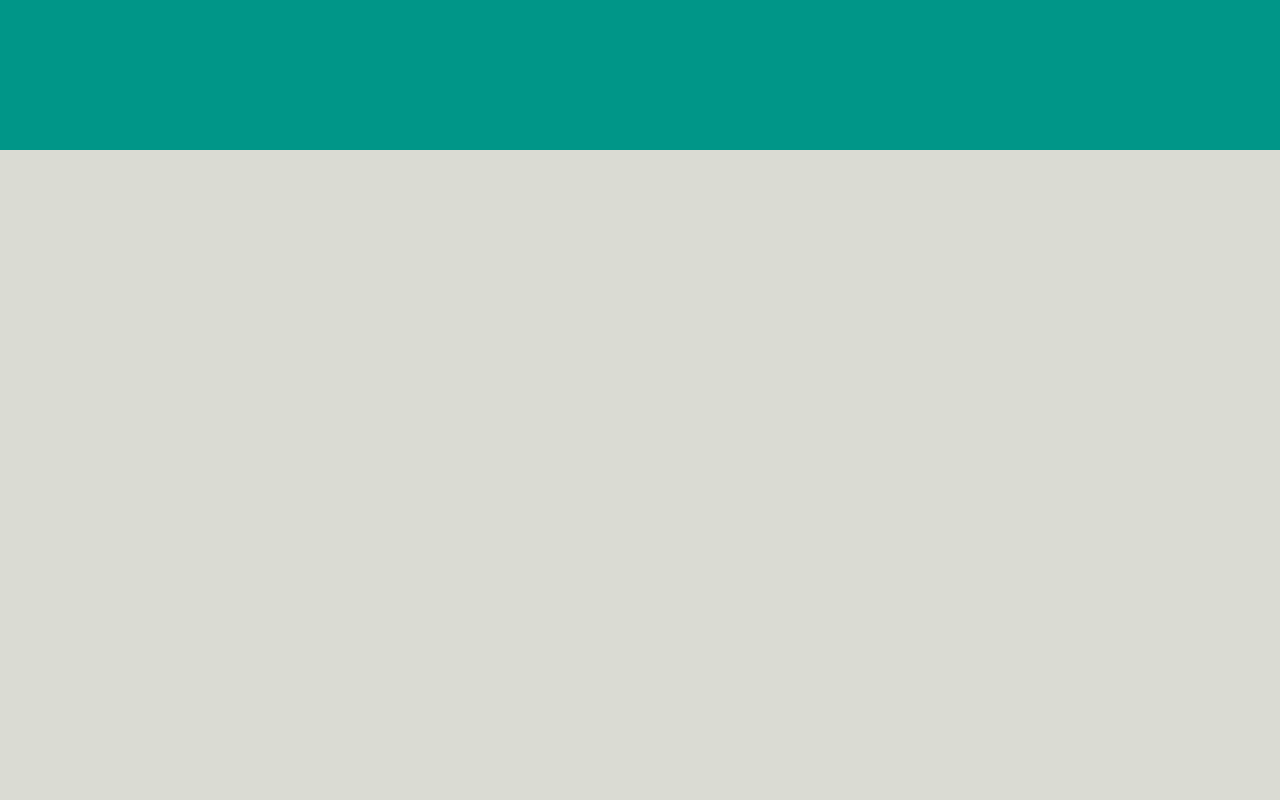
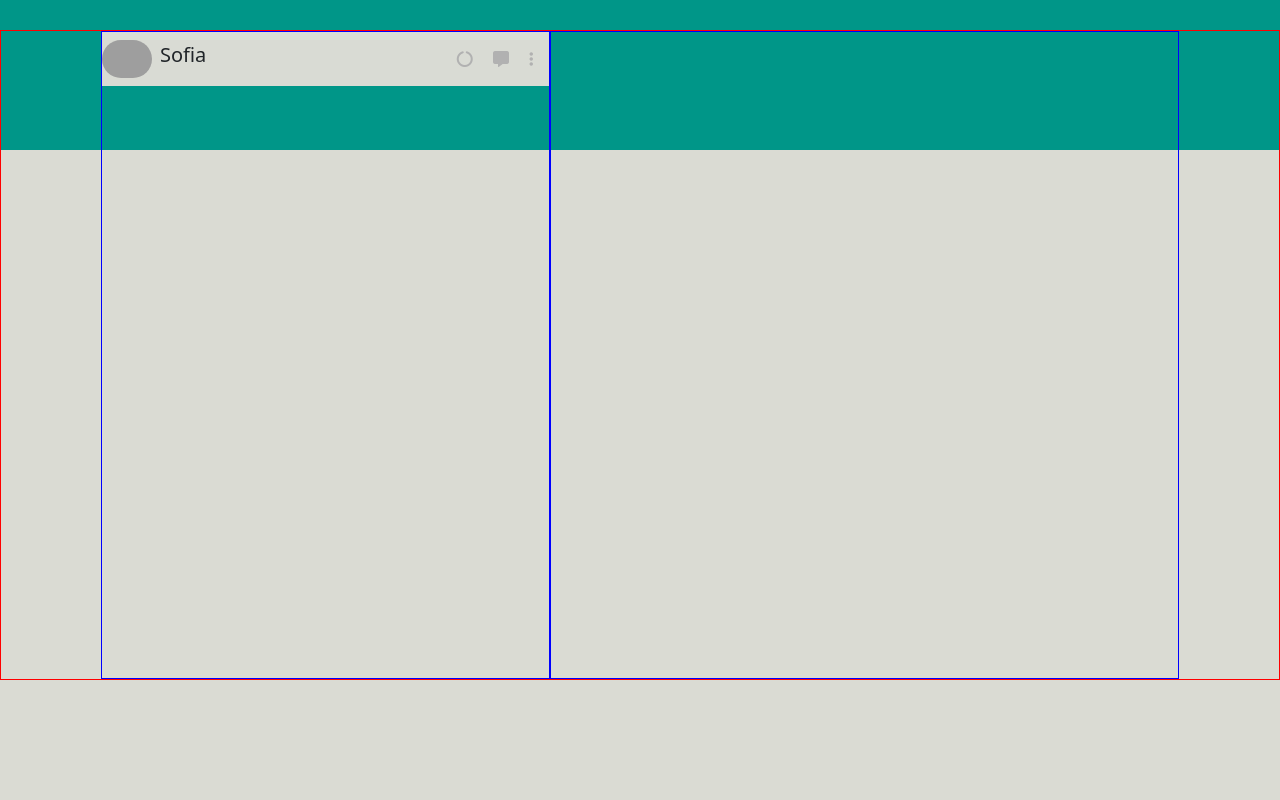
Before and after one commit to alessandrob17/vue-boolzapp, a plain HTML site: page index.html in a window 1280 px wide. Drawn offline with nearby package versions, Linux system fonts and the light colour scheme; grey boxes are pictures that could not be loaded.

Commit message:
FEAT layout

```diff
--- a/index.html
+++ b/index.html
@@ -1,23 +1,62 @@
 <!DOCTYPE html>
 <html lang="en">
+
 <head>
     <meta charset="UTF-8">
     <meta http-equiv="X-UA-Compatible" content="IE=edge">
     <meta name="viewport" content="width=device-width, initial-scale=1.0">
     <title>Document</title>
     <link rel="stylesheet" href="./style.css">
+    <link href="https://cdn.jsdelivr.net/npm/bootstrap@5.3.0-alpha1/dist/css/bootstrap.min.css" rel="stylesheet" integrity="sha384-GLhlTQ8iRABdZLl6O3oVMWSktQOp6b7In1Zl3/Jr59b6EGGoI1aFkw7cmDA6j6gD" crossorigin="anonymous">
+    <script src="https://kit.fontawesome.com/dc291ea4a9.js" crossorigin="anonymous"></script>
 </head>
+
 <body>
 
-    <!-- BACKGROUN -->
-    <section class="bg1-sec">
+    <!-- BACKGROUND -->
+    <div class="containerr">
+        <section class="bg1-sec">
+
+            <section class="bg2-sec">
+
+                <!-- CONTENUTO -->
+                <!-- PARTE SINISTRA -->
+                <div class="container-content">
+                    <section class="bg-left-content">
+
+                        <div class="d-flex justify-content-between bg-grey py-2" >
+                            <div class="d-flex">
+                                <img src="https://images.unsplash.com/photo-1570295999919-56ceb5ecca61?ixlib=rb-4.0.3&ixid=MnwxMjA3fDB8MHxzZWFyY2h8Mnx8dXNlciUyMHByb2ZpbGV8ZW58MHx8MHx8&w=1000&q=80" alt="">
+                                <h5 class="align-self-center px-2">Sofia</h5>
+
+                            </div>
+                            <div class="align-self-center px-2">
+                                <i class="fa-solid fa-circle-notch px-2"></i>
+                                <i class="fa-solid fa-message px-2"></i>
+                                <i class="fa-solid fa-ellipsis-vertical px-2"></i>
+                            </div>
+
+                        </div>
 
 
-    </section>
+                    </section>
 
-    <section class="bg2-sec">
 
-    </section>
+                    <!-- PARTE DESTRA -->
+                    <section class=" bg-right-content">
+
+                    </section>
+                </div>
+
+            </section>
+
+
+        </section>
+
+
+    </div>
+
+
 
 
 
@@ -25,4 +64,5 @@
 
     <script src="./app.js"></script>
 </body>
+
 </html>
--- a/style.css
+++ b/style.css
@@ -5,7 +5,15 @@
     }
     img {
     max-width: 100%;
+    width: 50px;
+    border-radius: 999px ;
     }
+
+    i{
+        color: #B1B1B1;
+    }
+
+     /* BAC GROUND BEHIND */
 
     .bg1-sec{
         background-color: #009688;
@@ -17,4 +25,37 @@
         background-color: #DADBD3;
         width: 100%;
         height: calc(100vh - 150px);
+        position: relative;
+        top: 150px;
+
     }
+
+    .bg-left-content{
+        width: 500px;
+        height: 100%;
+        border: blue solid 1px;
+
+    }
+
+    .bg-right-content{
+        width: 700px;
+        height: 100%;
+        border: blue solid 1px;
+
+    }
+
+    .container-content{
+        border: red solid 1px;
+        width: 100%;
+        height: 650px;
+        position: absolute;
+        top: -120px;
+        padding: 0 100px;
+        display: flex;
+        justify-content: center;
+
+    }
+
+    .bg-grey{
+        background-color: #D9DBD4;
+    }
```
